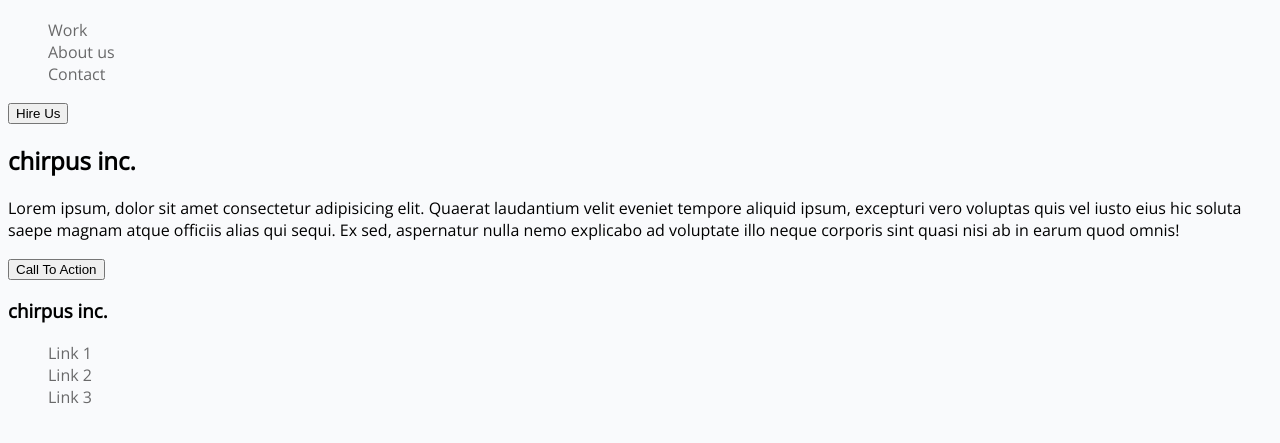
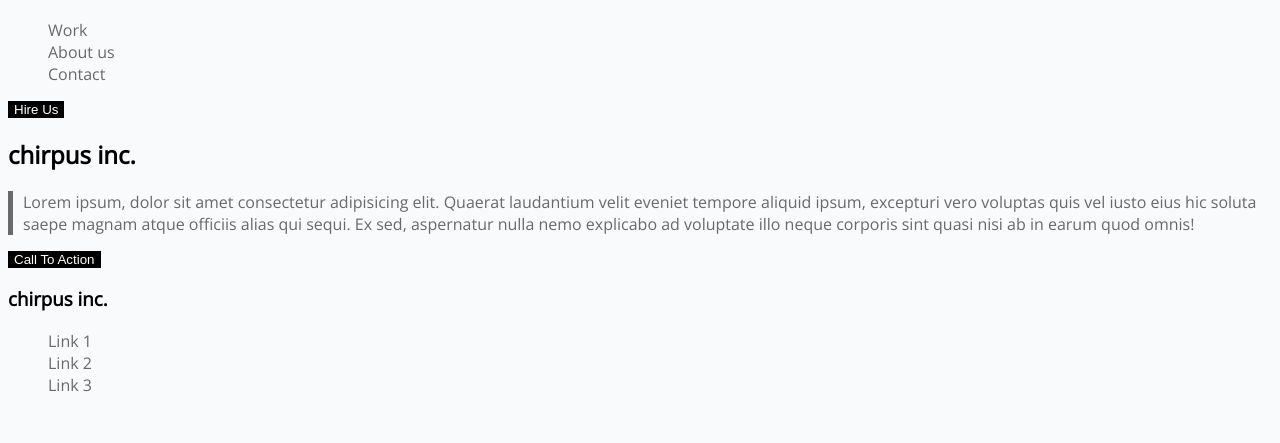
Before and after one commit to dairsmithgit/lab2, a plain HTML site: page index.html in a window 1280 px wide. Shown: the part 67-510 px from the top of the page. Drawn offline with nearby package versions, Linux system fonts and the light colour scheme.

Commit message:
added styles to buttons and paragraph

```diff
--- a/styles.css
+++ b/styles.css
@@ -18,8 +18,32 @@ header {
     text-decoration: none;
 }
 
+.button1 {
+    background-color: #000;
+    border: none;
+    color: #fff;
+    text-align: center;
+    text-decoration: none;
+    display: block;
+}
+
 h2 {
     color: #000;
+}
+
+.info {
+    color: #69696a;
+    border-left: 5px solid #69696a;
+    padding-left: 10px;
+}
+
+.button2 {
+    background-color: #000;
+    border: none;
+    color: #fff;
+    text-align: center;
+    text-decoration: none;
+    display: block;
 }
 
 h3 {
```
